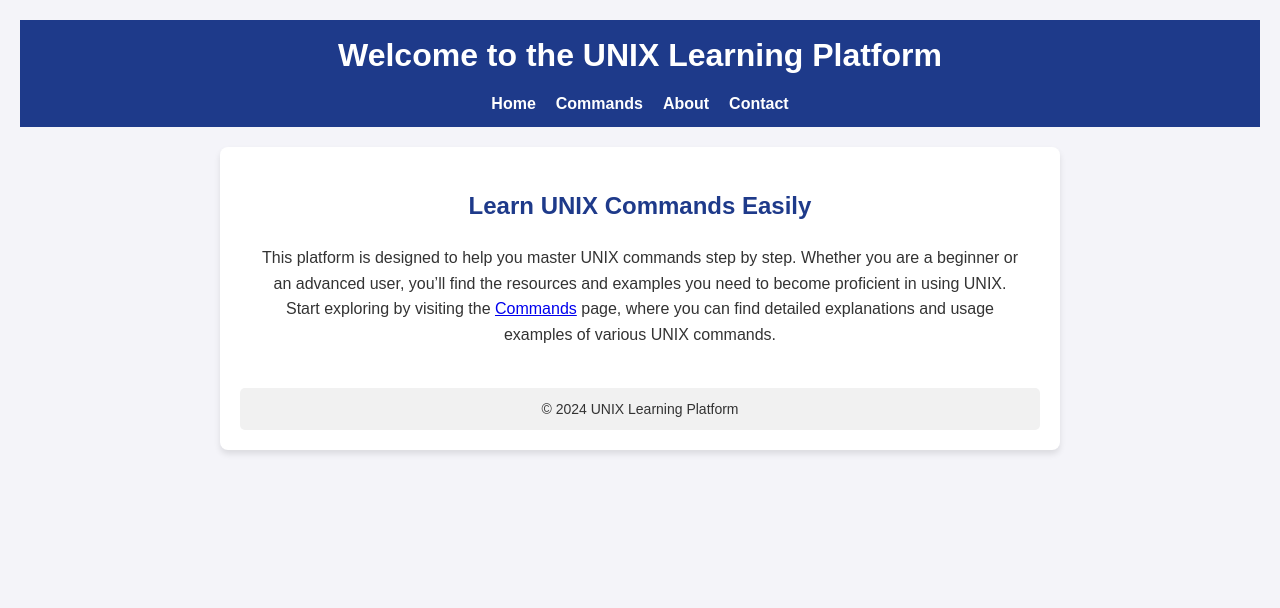
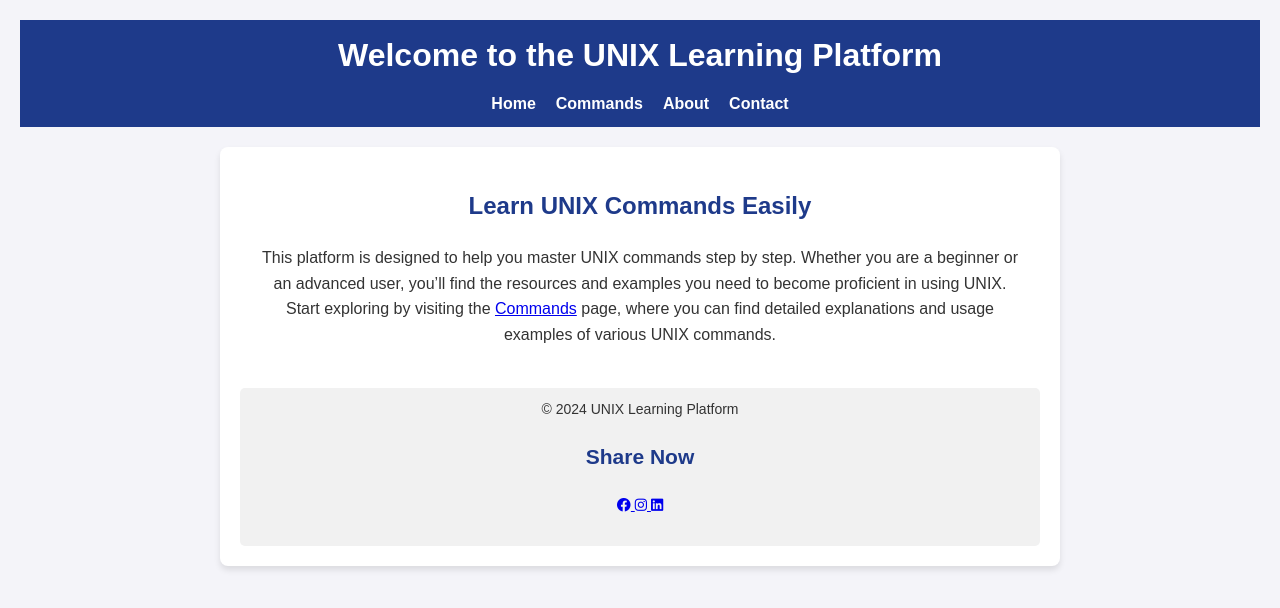
Before and after one commit to itzsumu/Unix-Learning-Platform, a plain HTML site: page index.html in a window 1280 px wide. Drawn offline with Linux system fonts and the light colour scheme.

Commit message:
Update index.html

```diff
--- a/index.html
+++ b/index.html
@@ -28,7 +28,28 @@
     </section>
     <footer>
         <p>&copy; 2024 UNIX Learning Platform</p>
+        <section class="share-section">
+          <h2>Share Now</h2>
+          <div class="social-links">
+            <!-- Facebook -->
+            <a href="https://www.facebook.com/sumaiyaislam.roja.71" target="_blank" aria-label="Facebook">
+              <i class="fab fa-facebook"></i>
+            </a>
+            <!-- Instagram -->
+            <a href="https://www.instagram.com/hey__itz__sumu__/" target="_blank" aria-label="Instagram">
+              <i class="fab fa-instagram"></i>
+            </a>
+            <!-- LinkedIn -->
+            <a href="https://www.linkedin.com/in/sumaiya-islam-rouja-9b50132ab/" target="_blank" aria-label="LinkedIn">
+              <i class="fab fa-linkedin"></i>
+            </a>
+          </div>
+        </section>
       </footer>
+      <link
+      rel="stylesheet"
+      href="https://cdnjs.cloudflare.com/ajax/libs/font-awesome/6.0.0-beta3/css/all.min.css"
+    />
 
 
 </body>
```
